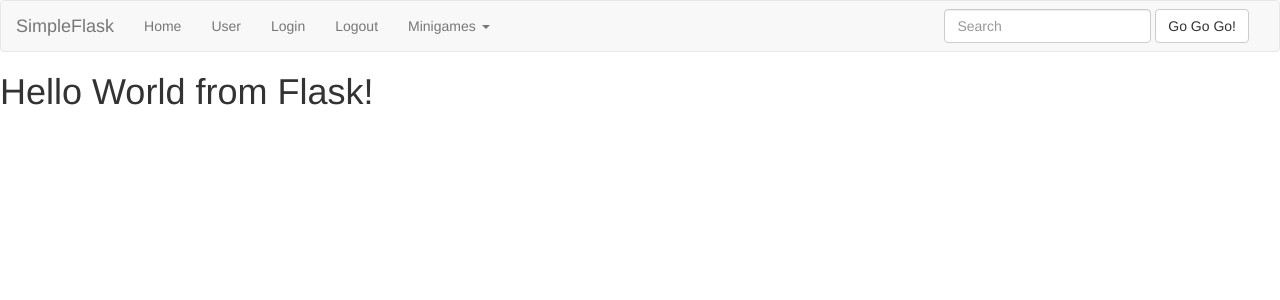
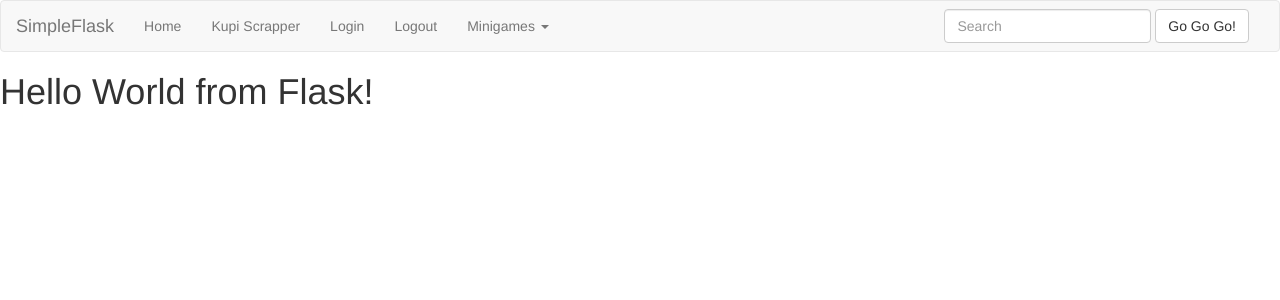
Before and after one commit to tomsonn/simple_flask, a Flask app: page / in a window 1280 px wide. Shown: the top 300 px of the page. Run offline with Flask 2, Linux system fonts and the light colour scheme; some libraries are stand-ins or nearby versions.

Commit message:
Added kupi.html and render categories on page

```diff
--- a/run.py
+++ b/run.py
@@ -16,9 +16,11 @@ bootstrap = Bootstrap(app)
 def home():
 	return render_template('index.html')
 
-@app.route('/user/<user>')
-def user(user):
-	return render_template('user.html', user=user)
+@app.route('/kupi')
+def kupi():
+	kupi_scrapper = KupiScrapper()
+	categories_dict = kupi_scrapper.scrape_categories()
+	return render_template('kupi.html', categories=categories_dict)
 
 @app.route('/login')
 def login():
--- a/templates/base.html
+++ b/templates/base.html
@@ -26,7 +26,7 @@
 	    <div class="collapse navbar-collapse" id="bs-example-navbar-collapse-1">
 	      <ul class="nav navbar-nav">
 	        <li class="home_li"><a href="{{ url_for('home') }}">Home</a></li>
-	        <li class="user_li"><a href="user/{{ user }}">User</a></li>
+	        <li class="user_li"><a href="{{ url_for('kupi') }}">Kupi Scrapper</a></li>
 	        <li class="login_li"><a href="{{ url_for('login') }}">Login</a></li>
 	        <li class="logout_li"><a href="{{ url_for('logout') }}">Logout</a></li>
 	        <li class="dropdown">
@@ -50,9 +50,6 @@
 {% endblock %}
 
 {% block content %}
-	<h1>
-		{% block h1_content %}{% endblock %}
-	</h1>
 	{% block stopwatch %}
 	{% endblock %}
 {% endblock %}
```
Also changed, not shown: templates/kupi.html (added, +14 -0 lines), templates/user.html (deleted, +0 -9 lines).
